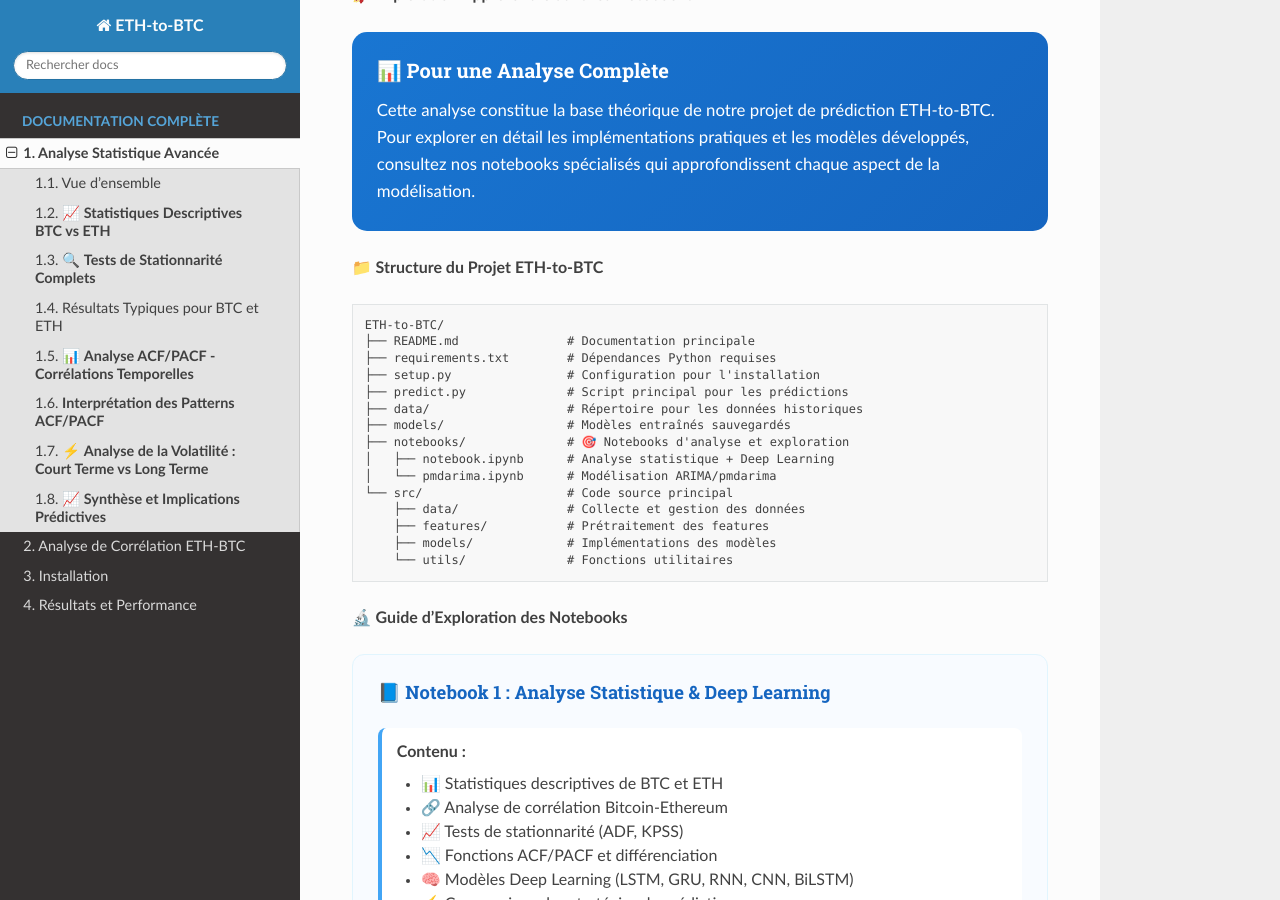
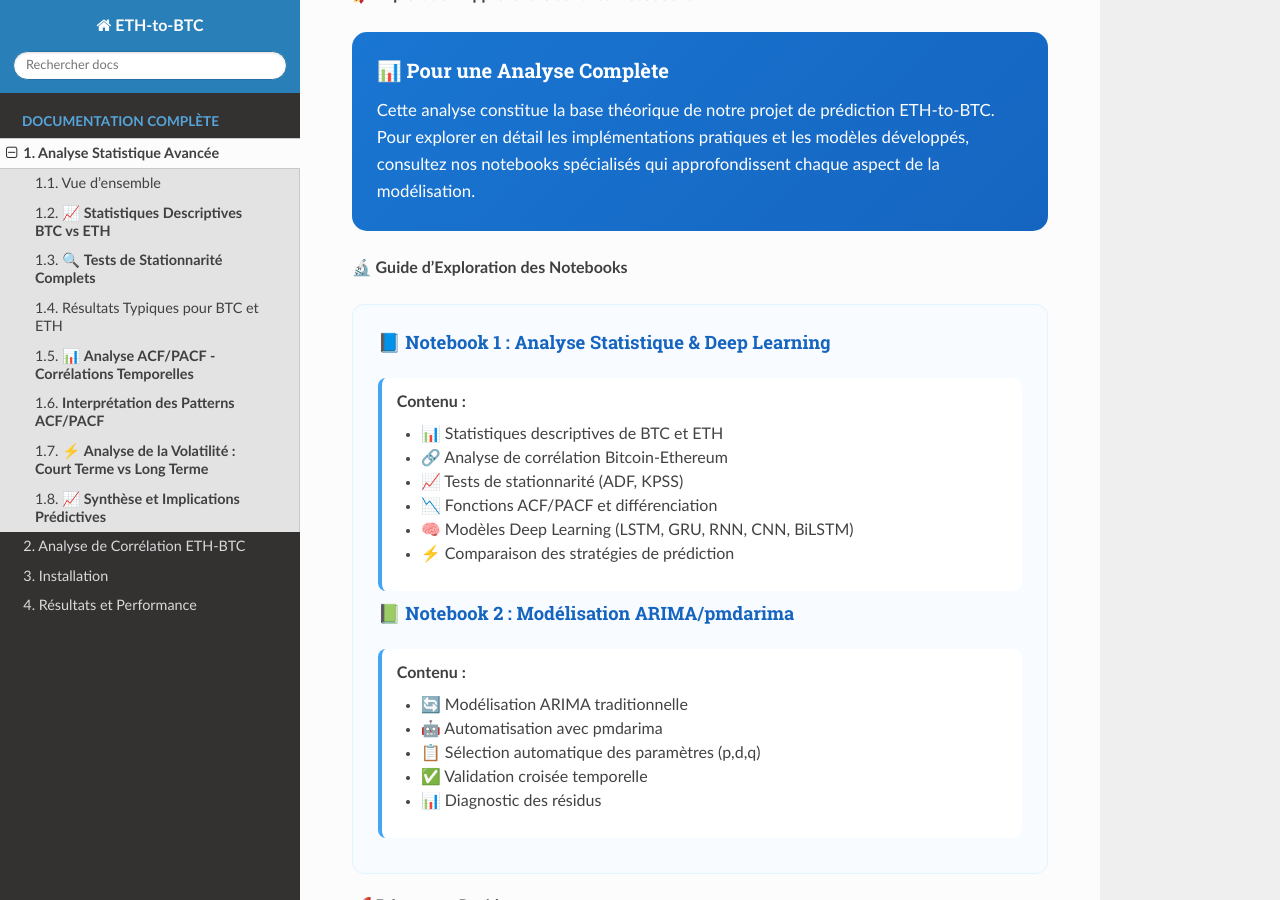
Before and after one commit to YoussefAIDT/ETH-to-BTC, a Sphinx documentation site: the page built from docs/source/statistical_analysis.rst, in a window 1280 px wide and 900 px high, scrolled down 9972 px. Built offline with Sphinx 7.4.7 and the Read the Docs theme 3.1.0, drawn with Linux system fonts in a browser that asks for light colours; pages that are not in the unit, such as notebooks, are missing from menus.

Commit message:
Update statistical_analysis.rst

```diff
--- a/docs/source/statistical_analysis.rst
+++ b/docs/source/statistical_analysis.rst
@@ -618,26 +618,6 @@ L'analyse statistique révèle des **caractéristiques clés** pour la modélisa
    </p>
    </div>
 
-**📁 Structure du Projet ETH-to-BTC**
-
-.. code-block:: text
-
-   ETH-to-BTC/
-   ├── README.md               # Documentation principale
-   ├── requirements.txt        # Dépendances Python requises
-   ├── setup.py                # Configuration pour l'installation
-   ├── predict.py              # Script principal pour les prédictions
-   ├── data/                   # Répertoire pour les données historiques
-   ├── models/                 # Modèles entraînés sauvegardés
-   ├── notebooks/              # 🎯 Notebooks d'analyse et exploration
-   │   ├── notebook.ipynb      # Analyse statistique + Deep Learning
-   │   └── pmdarima.ipynb      # Modélisation ARIMA/pmdarima
-   └── src/                    # Code source principal
-       ├── data/               # Collecte et gestion des données
-       ├── features/           # Prétraitement des features
-       ├── models/             # Implémentations des modèles
-       └── utils/              # Fonctions utilitaires
-
 **🔬 Guide d'Exploration des Notebooks**
 
 .. raw:: html
```
